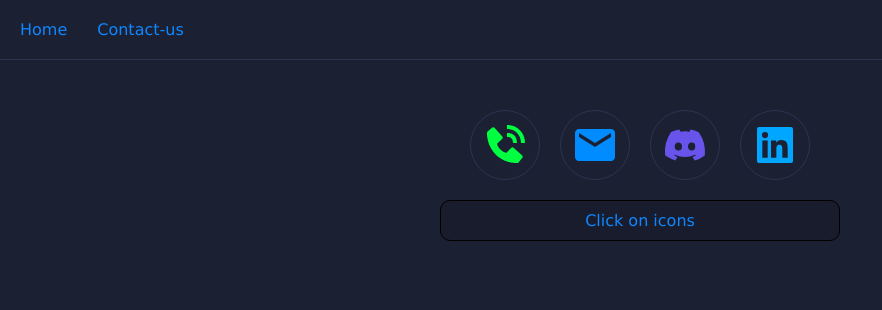
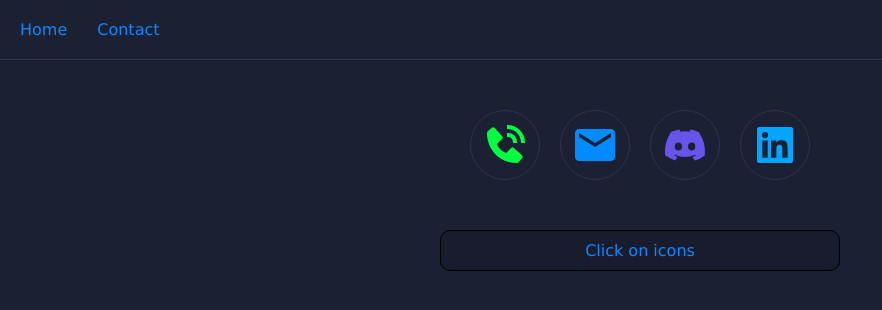
Before and after one commit to majid-hatami-maleki/mini-projects, a React (Create React App) app: page /contact in a window 1280 px wide. Shown: the top 310 px of the page, without its empty margins (0-882 px from the left). Built offline with nearby package versions, Linux system fonts and the light colour scheme.

Commit message:
start fixing home page style

```diff
--- a/src/components/header/Header.js
+++ b/src/components/header/Header.js
@@ -10,7 +10,7 @@ export default function Header() {
             <NavLink to="/">Home</NavLink>
           </li>
           <li>
-            <NavLink to='/contact'>Contact-us</NavLink>
+            <NavLink to='/contact'>Contact</NavLink>
           </li>
         </ul>
       </nav>
--- a/src/components/pages/contact/Contact.js
+++ b/src/components/pages/contact/Contact.js
@@ -3,11 +3,6 @@ import "./contact.css";
 import { MdDoneAll } from "react-icons/md";
 import { overallContexts } from "../../../contexts/overallContext";
 export default function Contact() {
-  /*
-        1- add contents for copy to btns
-        2- copy the contents on click
-        3-responsive page
- */
   const contexts = useContext(overallContexts);
   const linkedInValues = contexts.contactUsObj.linkedin;
   const discordValues = contexts.contactUsObj.discord;
@@ -22,6 +17,7 @@ export default function Contact() {
           <button
             className="contact-btns"
             id="contact-phone-btn"
+            title={phoneNumberValue.name}
             onClick={()=>{
                 setResultContent(phoneNumberValue.mergeInfos())
             }}
@@ -33,6 +29,7 @@ export default function Contact() {
           <button
             className="contact-btns"
             id="contact-email-btn"
+            title={emailValues.name}
             onClick={()=>{
                 setResultContent(emailValues.mergeInfos())
             }}
@@ -44,6 +41,7 @@ export default function Contact() {
           <button
             className="contact-btns"
             id="contact-discord-btn"
+            title={discordValues.name}
             onClick={()=>{
                 setResultContent(discordValues.mergeInfos())
             }}
@@ -55,6 +53,7 @@ export default function Contact() {
           <button
             className="contact-btns"
             id="contact-linkedin-btn"
+            title={linkedInValues.name}
             onClick={()=>{
                 setResultContent(linkedInValues.mergeInfos())
             }}
--- a/src/components/pages/contact/contact.css
+++ b/src/components/pages/contact/contact.css
@@ -4,7 +4,7 @@
   align-items: center;
   flex-direction: column;
   /*display flex*/
-  gap: 10px;
+  gap: 40px;
   position: relative;
 }
 .contact-container p {
--- a/src/contexts/overallContext.js
+++ b/src/contexts/overallContext.js
@@ -9,7 +9,7 @@ const overallContexts = createContext();
 
 const contactUsObj = {
   linkedin: {
-    name: "My linkedin",
+    name: "Linkedin",
     icon: <BiLogoLinkedinSquare />,
     profileUrl: "https://www.linkedin.com/in/majid-hatami-maleki-790257276/",
     mergeInfos: function () {
@@ -25,7 +25,7 @@ const contactUsObj = {
     },
   },
   phNumber: {
-    name: "phone number",
+    name: "Phone No",
     number: "(+98)-921 806 3950",
     icon: <BiSolidPhoneCall />,
     mergeInfos: function () {
@@ -33,7 +33,7 @@ const contactUsObj = {
     },
   },
   email: {
-    name: "outlook E-mail",
+    name: "E-mail",
     emailAddress: "majidhatamimaleki@outlook.com",
     emailUrl: `mailto:${"majidhatamimaleki@outlook.com"}?subject=${encodeURIComponent(
       "contact from github project"
```
